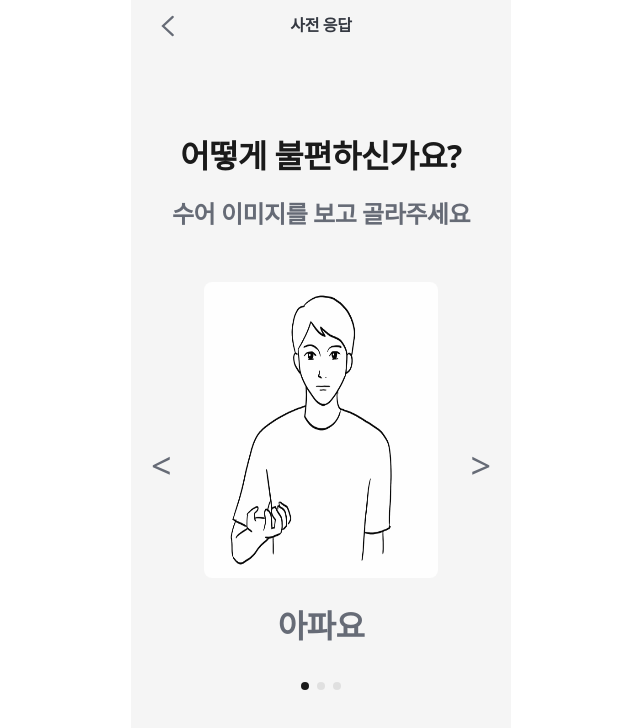
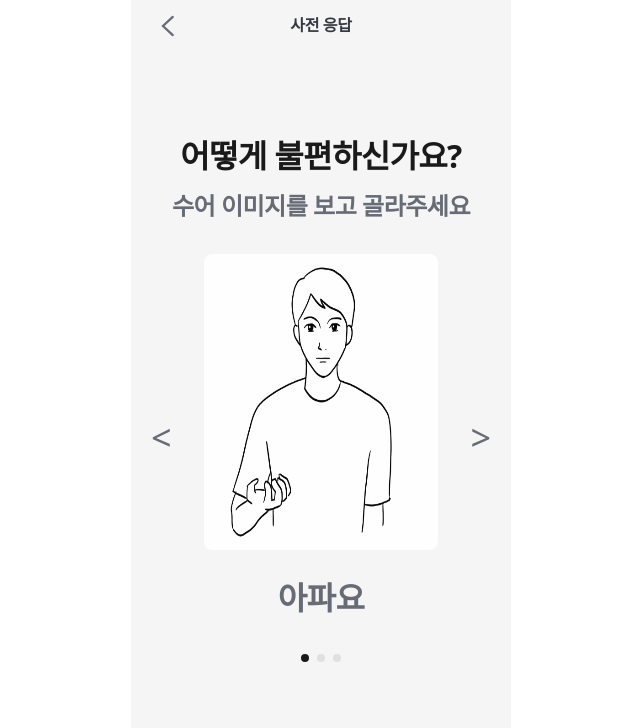
Before and after one commit to Likelion-B2A4/Frontend, a React (Vite) app: page /pre-question1 in a window 1280 px wide. Shown: the top 728 px of the page, without its empty margins (319-959 px from the left). Built offline with nearby package versions, Linux system fonts and the light colour scheme; no server answers; a web font is replaced by a local one.

Commit message:
#46 [FIX] 캐러셀 위치 조정

```diff
--- a/src/pages/PreQuestion1.tsx
+++ b/src/pages/PreQuestion1.tsx
@@ -39,11 +39,11 @@ const PreQuestion1 = () => {
         <h1 className="text-center text-[32px] font-semibold leading-[150%] tracking-[-0.64px] text-[#1A1A1A]">
           어떻게 불편하신가요?
         </h1>
-        <p className="mt-4 text-center text-[24px] font-semibold leading-[150%] tracking-[-0.48px] text-[#666B76]">
+        <p className="mt-2 text-center text-[24px] font-semibold leading-[150%] tracking-[-0.48px] text-[#666B76]">
           수어 이미지를 보고 골라주세요
         </p>
 
-        <div className="mt-[50px] flex flex-col items-center">
+        <div className="mt-[30px] flex flex-col items-center">
           {/* 캐러셀 컨테이너 */}
           <div className="flex items-center gap-8">
             {/* 이전 버튼 */}
--- a/src/pages/PreQuestion2.tsx
+++ b/src/pages/PreQuestion2.tsx
@@ -39,11 +39,11 @@ const PreQuestion2 = () => {
         <h1 className="text-center text-[32px] font-semibold leading-[150%] tracking-[-0.64px] text-[#1A1A1A]">
           언제부터 불편하셨나요?
         </h1>
-        <p className="mt-4 text-center text-[24px] font-semibold leading-[150%] tracking-[-0.48px] text-[#666B76]">
+        <p className="mt-2 text-center text-[24px] font-semibold leading-[150%] tracking-[-0.48px] text-[#666B76]">
           수어 이미지를 보고 골라주세요
         </p>
 
-        <div className="mt-[50px] flex flex-col items-center">
+        <div className="mt-[30px] flex flex-col items-center">
           {/* 캐러셀 컨테이너 */}
           <div className="flex items-center gap-8">
             {/* 이전 버튼 */}
```
